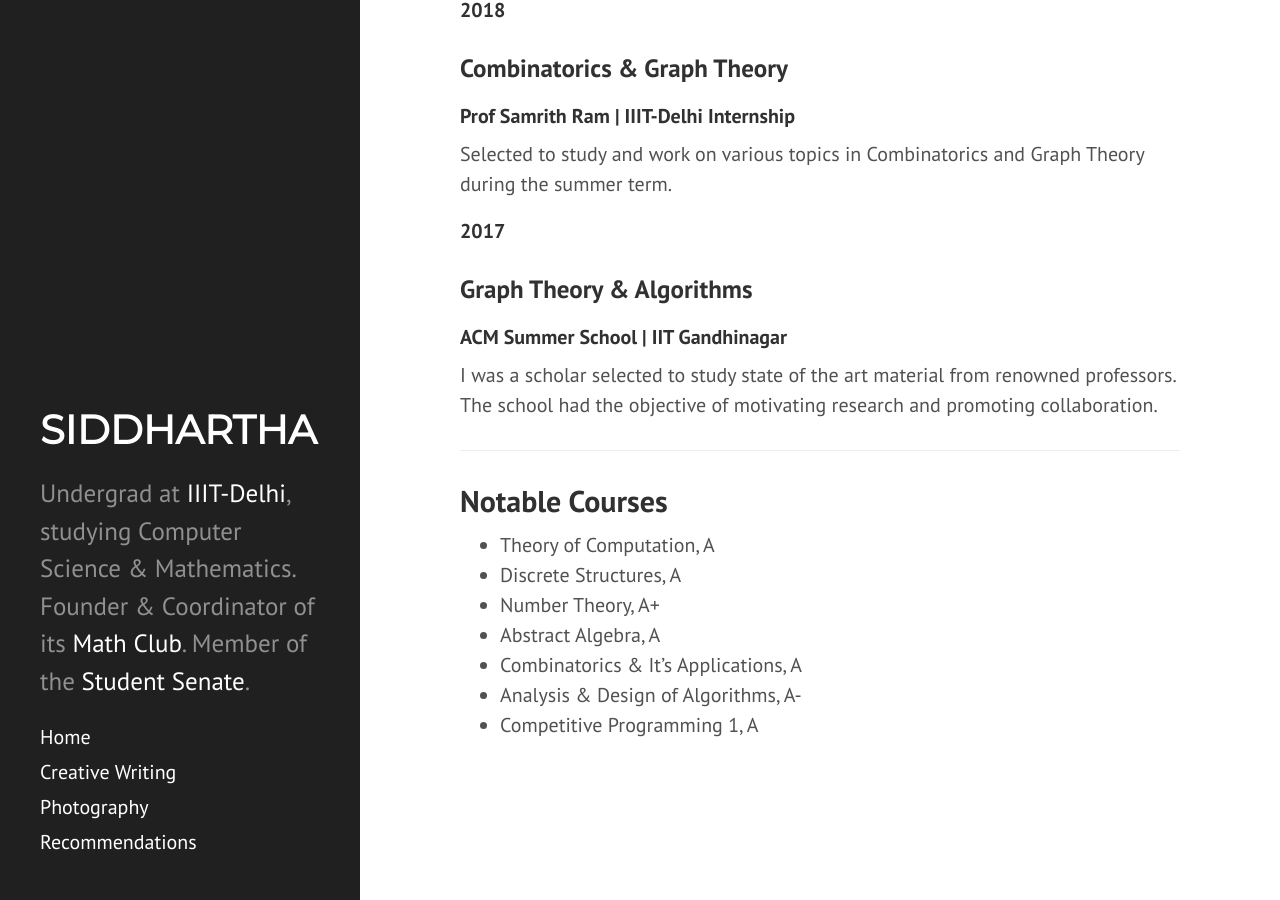
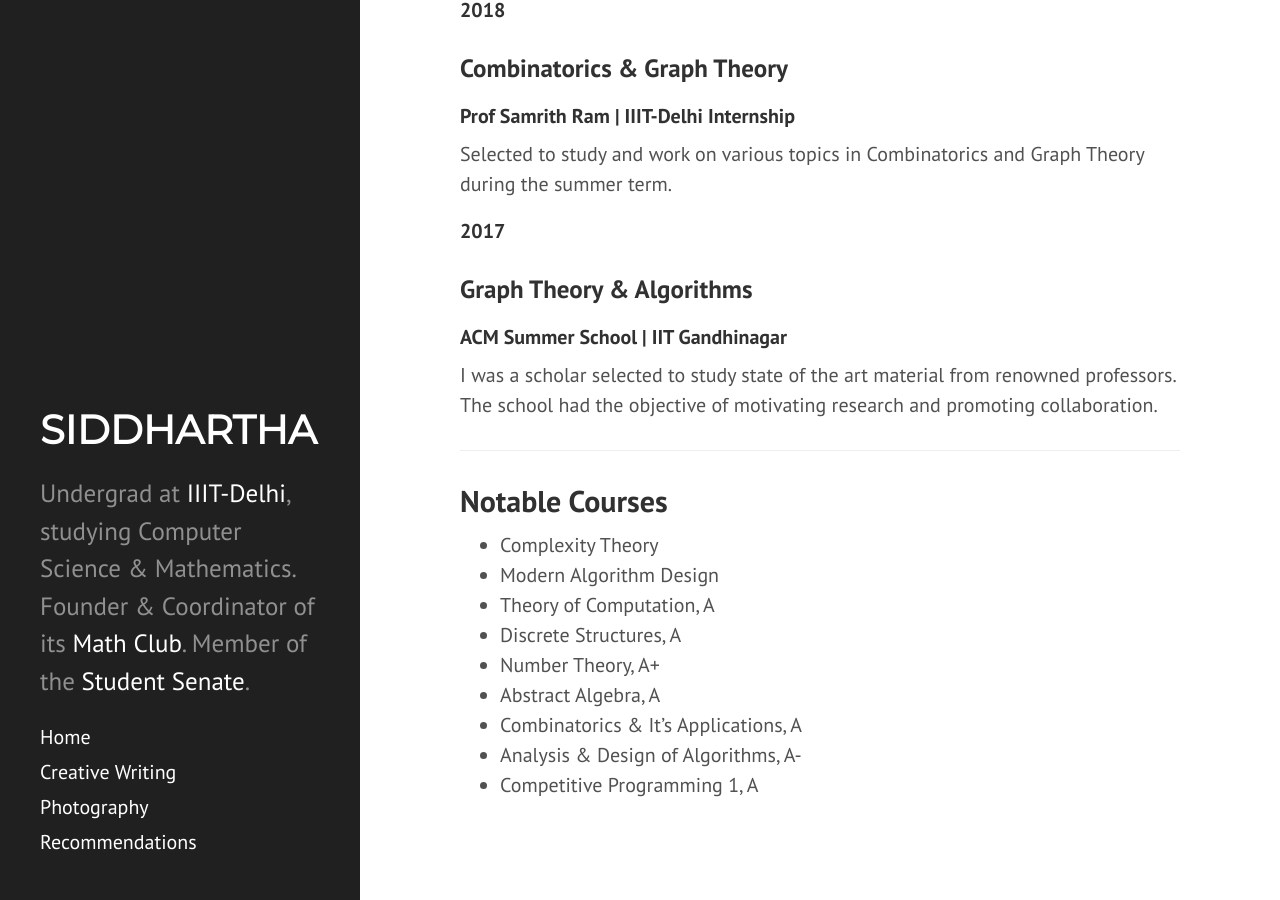
Before and after one commit to siddjai/siddjai.github.io, a Jekyll site: the page built from index.md, in a window 1280 px wide and 900 px high, scrolled down 1237 px. Built offline with Jekyll 4.4.1, drawn with Linux system fonts in a browser that asks for light colours; nearby versions of some CDN libraries.

Commit message:
Update index.md

```diff
--- a/index.md
+++ b/index.md
@@ -50,6 +50,8 @@ ___
 Notable Courses
 ------
 
+ - Complexity Theory
+ - Modern Algorithm Design
  - Theory of Computation, A
  - Discrete Structures, A
  - Number Theory, A+
```
